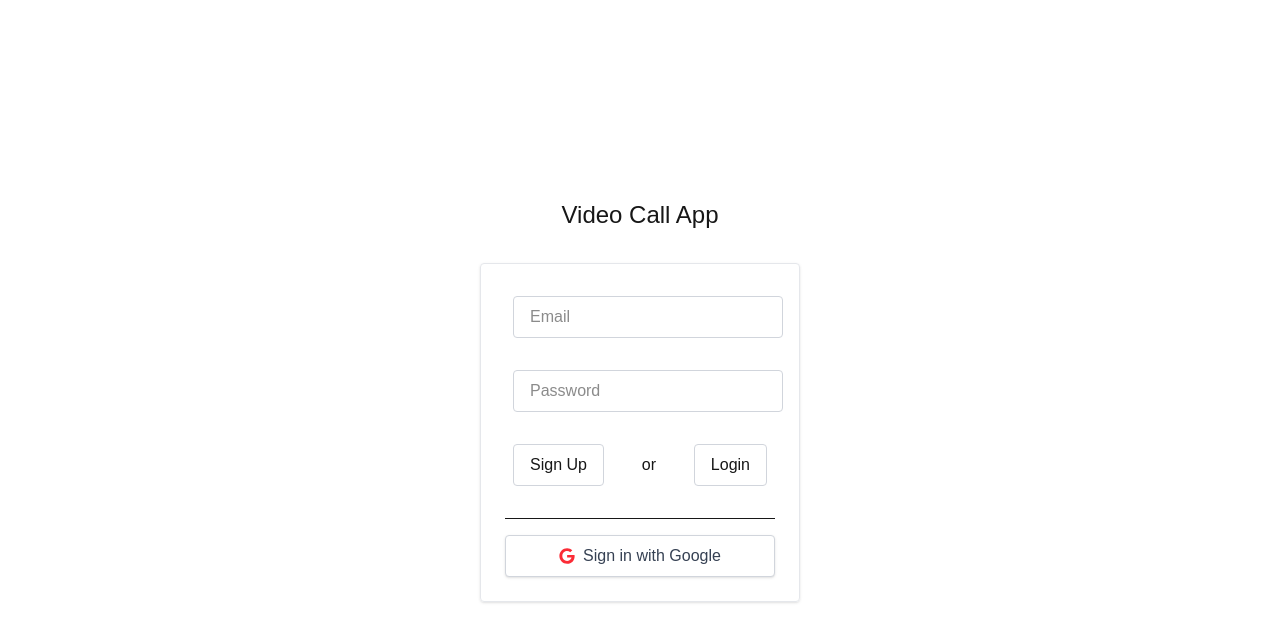
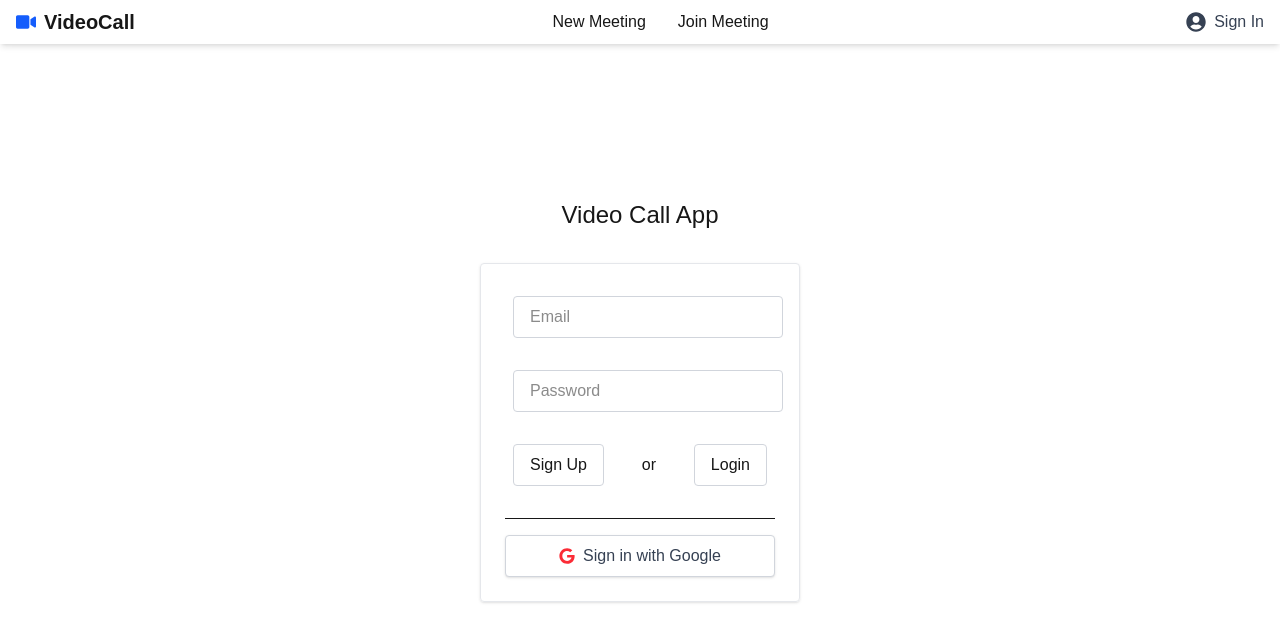
Before and after one commit to arnab1656/p2p-Video-Call, a Next.js app: page / in a window 1280 px wide. Shown: the top 642 px of the page. Built offline with nearby package versions, Linux system fonts and the light colour scheme; no server answers.

Commit message:
Nav bar Added

```diff
--- a/src/app/layout.tsx
+++ b/src/app/layout.tsx
@@ -4,6 +4,7 @@ import "./globals.css";
 import { SocketProvider } from "../provider/socketProvider";
 import FireBaseProvider from "provider/firebaseProvider";
 // import { PeerProvider } from "../provider/peerProvider";
+import Navbar from "components/navbar";
 
 const geistSans = Geist({
   variable: "--font-geist-sans",
@@ -31,6 +32,7 @@ export default function RootLayout({
         className={`${geistSans.variable} ${geistMono.variable} antialiased`}
       >
         <FireBaseProvider>
+          <Navbar />
           <SocketProvider>{children}</SocketProvider>
         </FireBaseProvider>
       </body>
--- /dev/null
+++ b/src/components/navbar.tsx
@@ -0,0 +1,155 @@
+// components/Navbar.tsx
+"use client";
+
+import { useState, useRef, useEffect } from "react";
+import Link from "next/link";
+import { useFireBase } from "../provider/firebaseProvider";
+import { useRouter } from "next/navigation";
+import { FaVideo, FaUserCircle, FaSignOutAlt, FaCog } from "react-icons/fa";
+
+const Navbar = () => {
+  const { currentUser, handleSignOut } = useFireBase();
+  const [dropdownOpen, setDropdownOpen] = useState(false);
+  const dropdownRef = useRef<HTMLDivElement>(null);
+  const router = useRouter();
+
+  useEffect(() => {
+    console.log("user is in navbar", currentUser);
+  }, [currentUser]);
+
+  // Close dropdown when clicking outside
+  useEffect(() => {
+    const handleClickOutside = (event: MouseEvent) => {
+      if (
+        dropdownRef.current &&
+        !dropdownRef.current.contains(event.target as Node)
+      ) {
+        setDropdownOpen(false);
+      }
+    };
+
+    document.addEventListener("mousedown", handleClickOutside);
+    return () => {
+      document.removeEventListener("mousedown", handleClickOutside);
+    };
+  }, []);
+
+  const toggleDropdown = () => {
+    setDropdownOpen(!dropdownOpen);
+  };
+
+  const handleLogout = async () => {
+    await handleSignOut();
+    setDropdownOpen(false);
+    router.push("/");
+  };
+
+  // Get user initials for avatar
+  const getUserInitials = () => {
+    if (!currentUser?.displayName) return "?";
+
+    const nameParts = currentUser.displayName.split(" ");
+    if (nameParts.length >= 2) {
+      return `${nameParts[0][0]}${nameParts[1][0]}`.toUpperCase();
+    }
+    return nameParts[0][0].toUpperCase();
+  };
+
+  return (
+    <nav className="bg-white shadow-md px-4 py-2 fixed w-full top-0 z-50">
+      <div className="max-w-7xl mx-auto flex justify-between items-center">
+        {/* Logo and App Name */}
+        <Link
+          href="/"
+          className="flex items-center gap-2 text-xl font-semibold"
+        >
+          <FaVideo className="text-blue-600" />
+          <span>VideoCall</span>
+        </Link>
+
+        {/* Middle Navigation Links */}
+        <div className="hidden md:flex space-x-8">
+          <Link
+            href="/lobby?action=create"
+            className="hover:text-blue-600 transition-colors"
+          >
+            New Meeting
+          </Link>
+          <Link
+            href="/lobby?action=join"
+            className="hover:text-blue-600 transition-colors"
+          >
+            Join Meeting
+          </Link>
+        </div>
+
+        {/* User Profile */}
+        <div className="relative" ref={dropdownRef}>
+          {currentUser ? (
+            <div
+              onClick={toggleDropdown}
+              className="flex items-center gap-2 cursor-pointer"
+            >
+              {currentUser.photoURL ? (
+                // eslint-disable-next-line @next/next/no-img-element
+                <img
+                  src={currentUser.photoURL}
+                  alt="Profile"
+                  className="w-8 h-8 rounded-full"
+                />
+              ) : (
+                <div className="w-8 h-8 rounded-full bg-blue-600 text-white flex items-center justify-center">
+                  {getUserInitials()}
+                </div>
+              )}
+              <span className="hidden md:inline">
+                {currentUser.displayName || currentUser.email}
+              </span>
+            </div>
+          ) : (
+            <Link
+              href="/"
+              className="flex items-center gap-2 text-gray-700 hover:text-blue-600"
+            >
+              <FaUserCircle className="text-xl" />
+              <span className="hidden md:inline">Sign In</span>
+            </Link>
+          )}
+
+          {/* Dropdown Menu */}
+          {dropdownOpen && currentUser && (
+            <div className="absolute right-0 mt-2 w-48 bg-white rounded-md shadow-lg py-1 z-10">
+              <div className="px-4 py-2 border-b">
+                <p className="text-sm font-medium text-gray-900 truncate">
+                  {currentUser.displayName}
+                </p>
+                <p className="text-xs text-gray-500 truncate">
+                  {currentUser.email}
+                </p>
+              </div>
+
+              <Link
+                href="/profile"
+                className="px-4 py-2 text-sm text-gray-700 hover:bg-gray-100 flex items-center gap-2"
+                onClick={() => setDropdownOpen(false)}
+              >
+                <FaCog />
+                <span>Settings</span>
+              </Link>
+
+              <button
+                onClick={handleLogout}
+                className="w-full text-left px-4 py-2 text-sm text-red-600 hover:bg-gray-100 flex items-center gap-2 cursor-pointer"
+              >
+                <FaSignOutAlt />
+                <span>Sign out</span>
+              </button>
+            </div>
+          )}
+        </div>
+      </div>
+    </nav>
+  );
+};
+
+export default Navbar;
```
